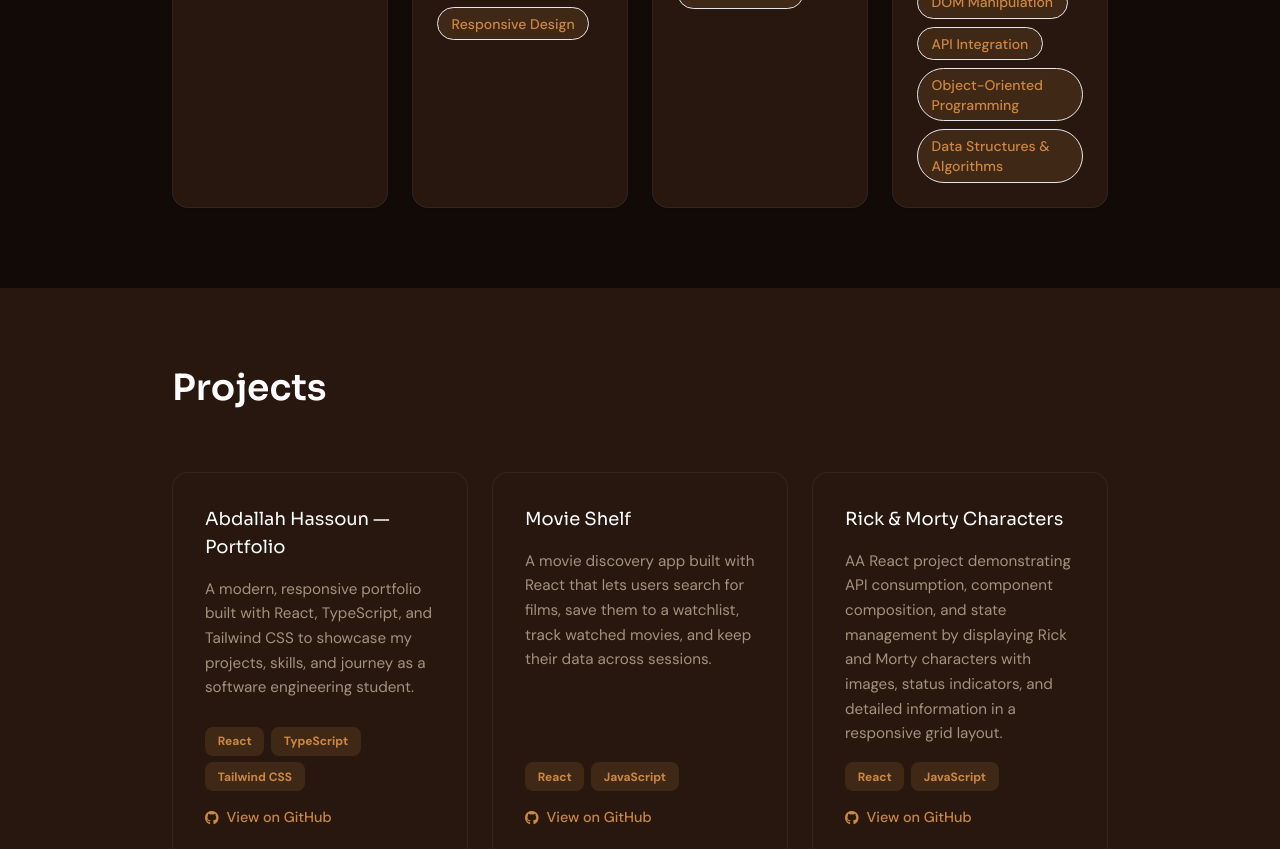
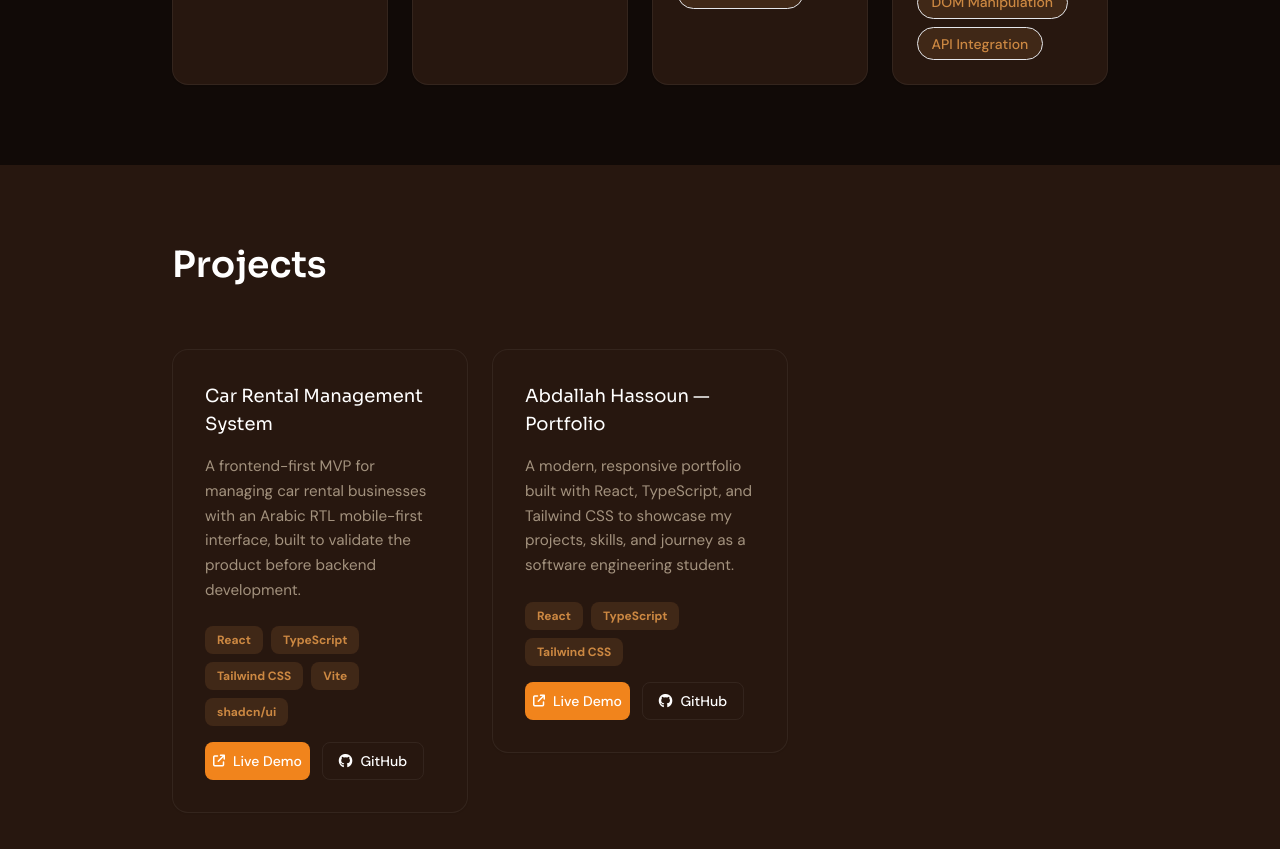
Before and after one commit to ahdevworker03/Abdallah-Hassoun-Portfolio, a React (Vite) app: page / in a window 1280 px wide. Shown: the part 2780-3629 px from the top of the page. Built offline with nearby package versions, Linux system fonts and the light colour scheme.

Commit message:
feat: enhance ProjectCard component layout and add live demo link for projects

```diff
--- a/src/components/ui/ProjectCard.tsx
+++ b/src/components/ui/ProjectCard.tsx
@@ -6,33 +6,51 @@ interface ProjectCardProps {
 
 function ProjectCard({ project }: ProjectCardProps) {
   return (
-    <article className="group relative flex flex-col gap-4 overflow-hidden rounded-2xl border border-border bg-surface p-8 shadow-sm transition-all duration-300 ease-smooth hover:-translate-y-2 hover:border-primary-soft hover:shadow-glow">
+    <article className="group relative flex self-start flex-col overflow-hidden rounded-2xl border border-border bg-surface p-8 shadow-sm transition-all duration-300 ease-smooth hover:-translate-y-2 hover:border-primary-soft hover:shadow-glow">
       <div className="pointer-events-none absolute inset-0 bg-gradient-to-t from-primary-soft/30 via-transparent to-transparent opacity-0 transition-opacity duration-500 group-hover:opacity-100" />
-      <h3 className="relative z-10 m-0 font-heading text-lg font-medium text-text-primary">
-        {project.title}
-      </h3>
-      <p className="relative z-10 m-0 flex-1 text-[0.95rem] leading-relaxed text-text-secondary">
-        {project.description}
-      </p>
-      <ul className="relative z-10 m-0 flex flex-wrap gap-[0.4rem] list-none p-0">
+
+      <div className="relative z-10 flex flex-col gap-4">
+        <h3 className="m-0 font-heading text-lg font-medium text-text-primary">{project.title}</h3>
+
+        <p className="text-[0.95rem] leading-relaxed text-text-secondary">{project.description}</p>
+      </div>
+
+      <div className="relative z-10 flex flex-col gap-4 pt-6">
+        <ul className="flex flex-wrap gap-2">
           {project.tech.map((tech) => (
             <li
               key={tech}
-            className="rounded-lg bg-accent-soft px-[0.8rem] py-[0.4rem] text-xs font-semibold text-accent"
+              className="rounded-lg bg-accent-soft px-3 py-1.5 text-xs font-semibold text-accent"
             >
               {tech}
             </li>
           ))}
         </ul>
+
+        <div className="flex flex-wrap gap-3">
+          {project.liveUrl && (
+            <a
+              href={project.liveUrl}
+              target="_blank"
+              rel="noopener noreferrer"
+              className="inline-flex items-center gap-2 rounded-lg bg-primary px-2 py-1 text-sm font-medium text-white transition-all duration-200 hover:scale-[1.02] hover:opacity-90"
+            >
+              <i className="fa-solid fa-arrow-up-right-from-square text-xs" />
+              Live Demo
+            </a>
+          )}
+
           <a
             href={project.githubUrl}
             target="_blank"
             rel="noopener noreferrer"
-        className="relative z-10 mt-auto inline-flex items-center gap-2 text-[0.9rem] font-medium text-accent no-underline transition-all duration-200 hover:text-primary hover:scale-[1.02]"
+            className="inline-flex items-center gap-2 rounded-lg border border-border px-4 py-2 text-sm font-medium text-text-primary transition-all duration-200 hover:border-primary hover:text-primary"
           >
-        <i className="fa-brands fa-github text-sm" />
-        View on GitHub
+            <i className="fa-brands fa-github" />
+            GitHub
           </a>
+        </div>
+      </div>
     </article>
   )
 }
--- a/src/data/projects.ts
+++ b/src/data/projects.ts
@@ -3,28 +3,25 @@ export interface Project {
   description: string
   tech: string[]
   githubUrl: string
+  liveUrl?: string
+  featured?: boolean
 }
-
 export const projects: Project[] = [
+  {
+    title: "Car Rental Management System",
+    description:
+      "A frontend-first MVP for managing car rental businesses with an Arabic RTL mobile-first interface, built to validate the product before backend development.",
+    tech: ["React", "TypeScript", "Tailwind CSS", "Vite", "shadcn/ui"],
+    githubUrl: "https://github.com/ahdevworker03/car-rental-management-system",
+    liveUrl: "https://car-rental-management-system-car-re.vercel.app/",
+    featured: true,
+  },
   {
     title: "Abdallah Hassoun — Portfolio",
     description:
       "A modern, responsive portfolio built with React, TypeScript, and Tailwind CSS to showcase my projects, skills, and journey as a software engineering student.",
     tech: ["React", "TypeScript", "Tailwind CSS"],
     githubUrl: "https://github.com/ahdevworker03/Abdallah-Hassoun-Portfolio",
-  },
-  {
-    title: "Movie Shelf",
-    description:
-      "A movie discovery app built with React that lets users search for films, save them to a watchlist, track watched movies, and keep their data across sessions.",
-    tech: ["React", "JavaScript"],
-    githubUrl: "https://github.com/ahdevworker03/movie-shelf",
-  },
-  {
-    title: "Rick & Morty Characters",
-    description:
-      "AA React project demonstrating API consumption, component composition, and state management by displaying Rick and Morty characters with images, status indicators, and detailed information in a responsive grid layout.",
-    tech: ["React", "JavaScript"],
-    githubUrl: "https://github.com/ahdevworker03/Rick-Morty-App",
+    liveUrl: "https://www.abdallahhassoun.com/",
   },
 ]
--- a/src/data/skills.ts
+++ b/src/data/skills.ts
@@ -10,11 +10,11 @@ export const skillCategories: SkillCategory[] = [
   },
   {
     name: "Frontend",
-    items: ["HTML", "CSS", "HTML5", "CSS3", "Tailwind CSS", "React", "Vite", "Responsive Design"],
+    items: ["React", "Vite", "Tailwind CSS", "Responsive Design"],
   },
   {
     name: "Developer Tools",
-    items: ["Git", "GitHub", "npm", "VS Code", "Postman", "Vercel", "Linux (Ubuntu)"],
+    items: ["Git & GitHub", "npm", "pnpm", "Postman", "Vercel", "Linux (Ubuntu)"],
   },
   {
     name: "Core Concepts",
@@ -24,8 +24,6 @@ export const skillCategories: SkillCategory[] = [
       "State Management",
       "DOM Manipulation",
       "API Integration",
-      "Object-Oriented Programming",
-      "Data Structures & Algorithms",
     ],
   },
 ]
```
Lines whose indentation alone changed are shown as unchanged.
